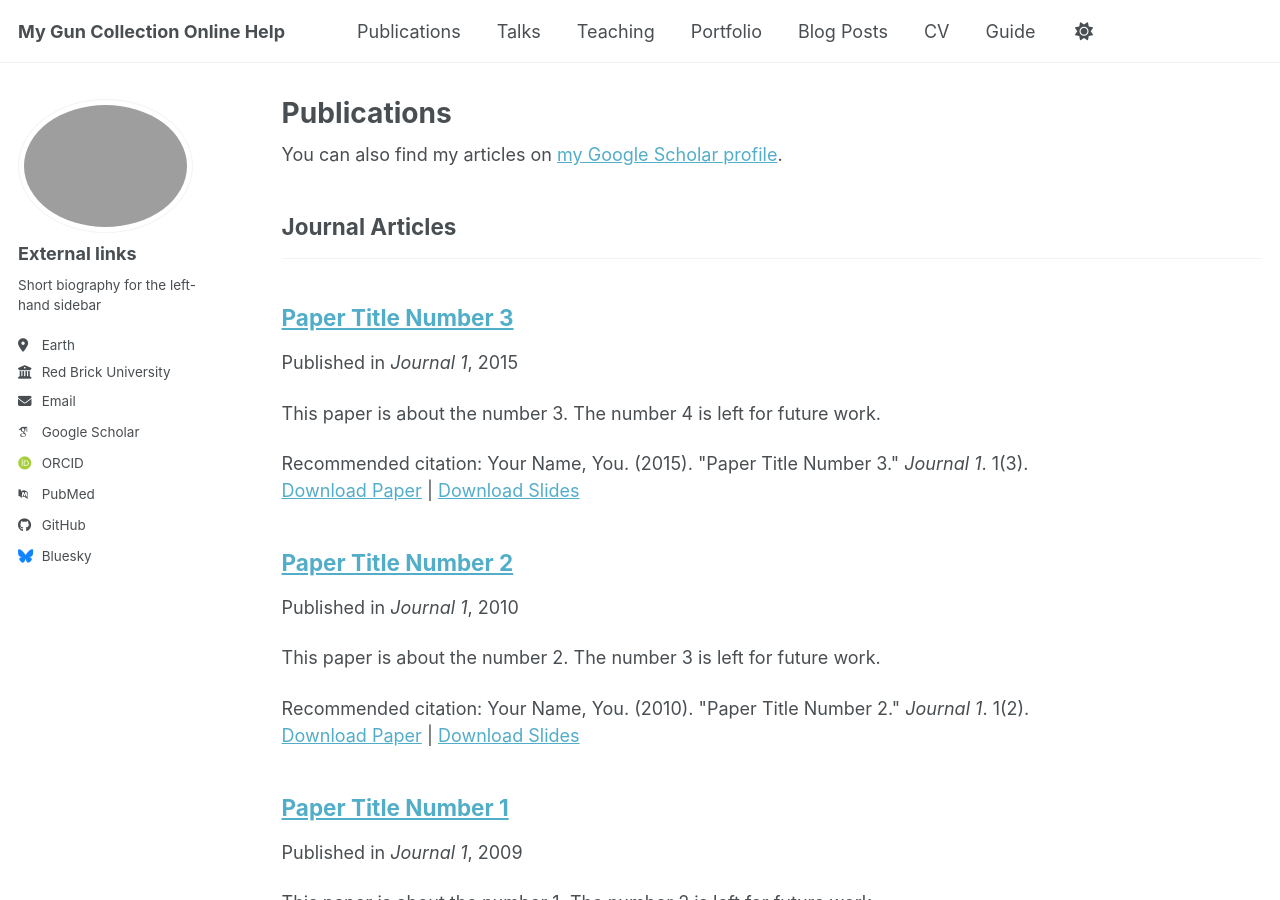
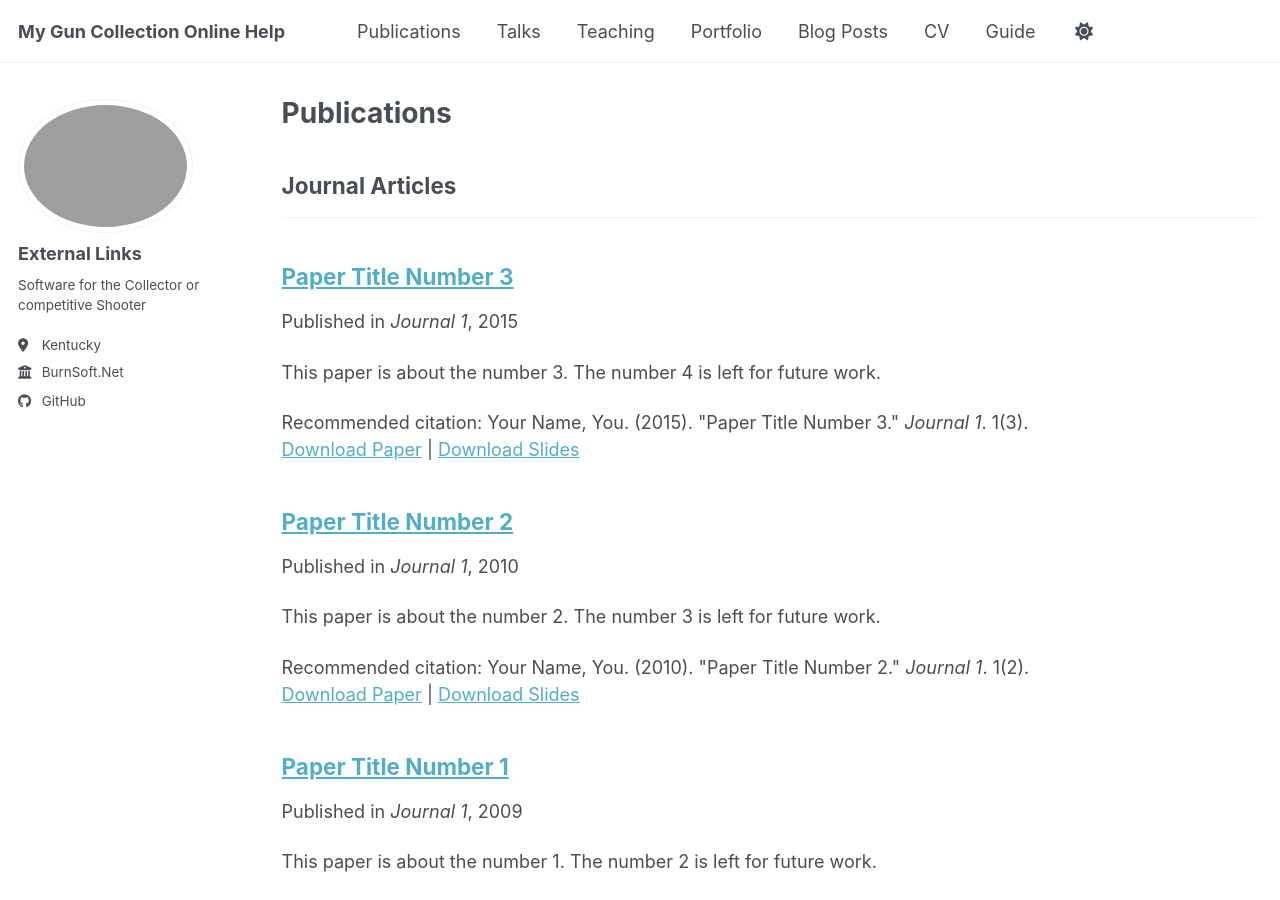
Before and after one commit to burnsoftnet/MyGunCollectionWiki, a Jekyll site: the page built from _pages/publications.html, in a window 1280 px wide and 900 px high. Built offline with Jekyll 4.4.1, drawn with Linux system fonts in a browser that asks for light colours; some web fonts are replaced; a script bundle is joined from its source files by our own code; library files that are not in the unit come from our copies.

Commit message:
Update _config.yml

```diff
--- a/_config.yml
+++ b/_config.yml
@@ -24,24 +24,24 @@
 author:
   # Biographic information
   avatar           : "BSLogo_64x64.png"
-  name             : "External links"
+  name             : "External Links"
   pronouns         : # example: "she/her"
-  bio              : "Short biography for the left-hand sidebar"
-  location         : "Earth"
-  employer         : "Red Brick University"
+  bio              : "Software for the Collector or competitive Shooter"
+  location         : "Kentucky"
+  employer         : "BurnSoft.Net"
   uri              : # URL
-  email            : "none@example.org"
+  email            : # EMAIL
 
   # Academic websites
   academia         : # URL
   arxiv            : # URL - Update with the correct link to your profile
-  googlescholar    : "https://scholar.google.com/citations?user=PS_CX0AAAAAJ"
+  googlescholar    : # URL
   inspire-hep      : # URL
   impactstory      : # URL
-  orcid            : "https://orcid.org/yourorcidurl"
+  orcid            : # URL
   semantic         : # URL
   ssrn             : # URL
-  pubmed           : "https://www.ncbi.nlm.nih.gov/pubmed/?term=john+snow"
+  pubmed           : # URL
   researchgate     : # URL
   scopus           : # URL
   zotero           : # URL
@@ -51,13 +51,13 @@
   bitbucket        : # Username - Update with your username on the site
   codepen          : # Username
   dribbble         : # Username
-  github           : "academicpages"
+  github           : "burnsoftnet"
   kaggle           : # Username
   stackoverflow    : # User number or user number and name (i.e., use "1" or "1/jeff-atwood")
 
   # Social media
   artstation       : # Username
-  bluesky          : "bsky.app" # Replace this with you Bluesky username
+  bluesky          : # Username
   facebook         : # Username
   flickr           : # Username
   foursquare       : # Username
```
